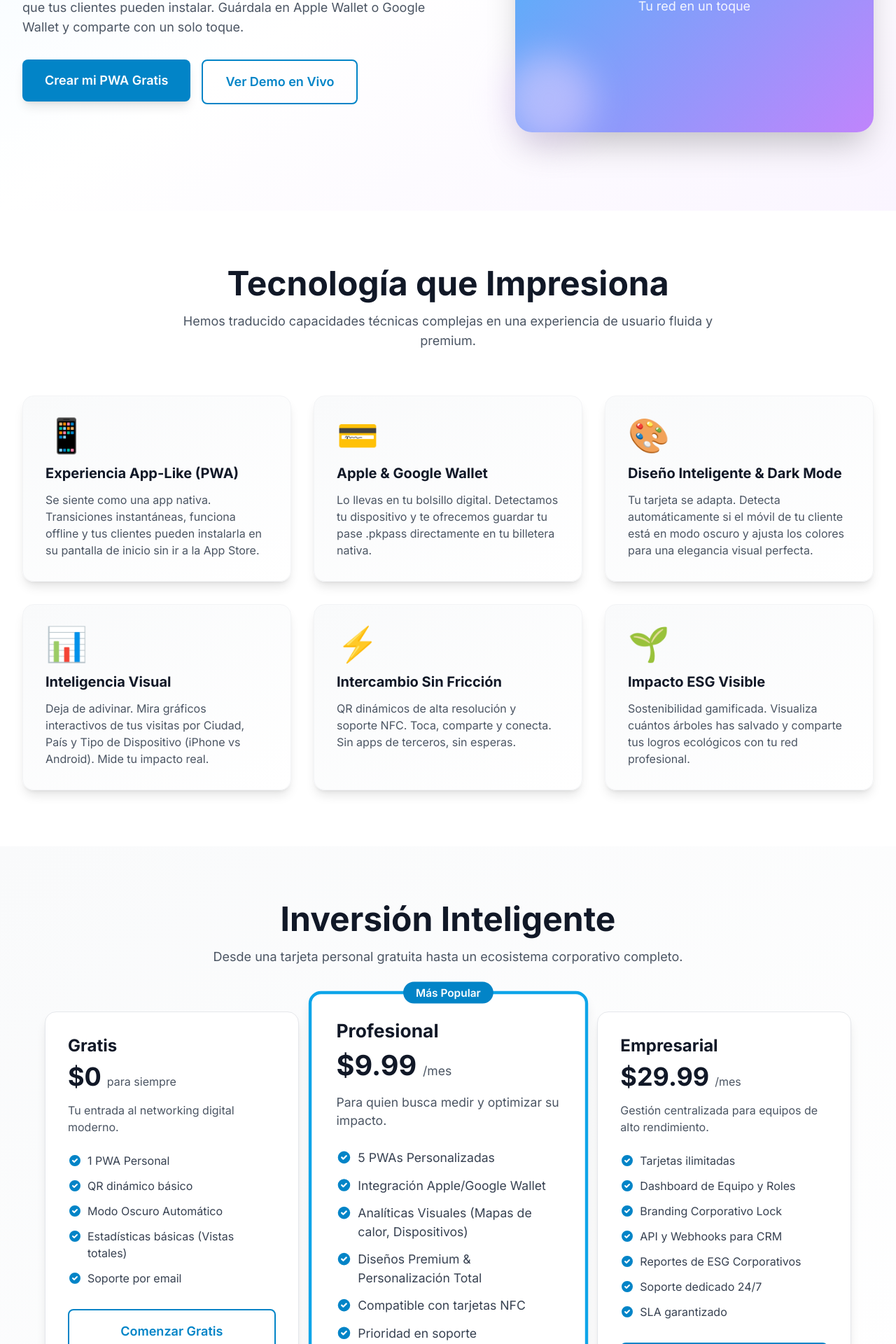
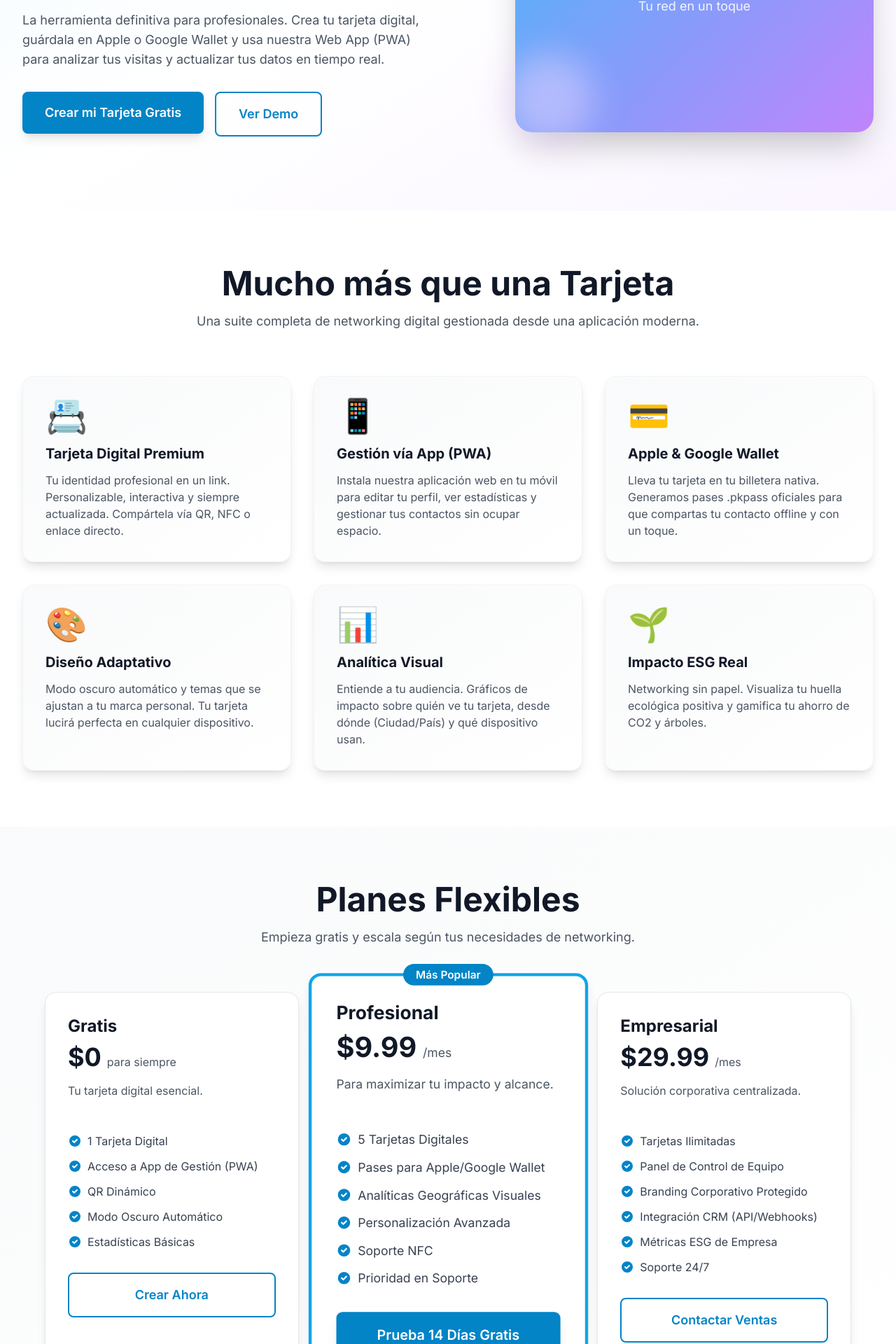
Before and after one commit to radhamesc-capellan/vcard_connect, a Next.js app: page / in a window 1280 px wide. Shown: the part 499-2419 px from the top of the page at 70% size. Built offline with nearby package versions, Linux system fonts and the light colour scheme.

Commit message:
Refine messaging: Pivot from 'PWA' to 'Digital Card' as primary product

```diff
--- a/src/data/landingPageData.ts
+++ b/src/data/landingPageData.ts
@@ -139,18 +139,18 @@ export const landingPageData: LandingPageData = {
   },
 
   seo: {
-    title: "vCard Connect - Tu Tarjeta Digital Premium & PWA",
+    title: "vCard Connect - La Tarjeta Digital Profesional",
     description:
-      "No es solo una web. Es tu App personal. Carga al instante, funciona offline y se integra nativamente en Apple Wallet y Google Wallet.",
+      "Crea tu Tarjeta de Presentación Digital y compártela al instante. Gestiona tus contactos desde nuestra App PWA y agrégala a tu Apple Wallet o Google Wallet.",
     keywords: [
       "vcard",
+      "tarjeta digital",
+      "business card",
       "pwa",
       "apple wallet",
       "google wallet",
-      "tarjeta digital",
       "networking",
       "nfc",
-      "business card",
     ],
     ogImage: "/og-image.svg", // Imagen para compartir en redes sociales
   },
@@ -158,98 +158,98 @@ export const landingPageData: LandingPageData = {
   navigation: {
     links: [
       { label: "Inicio", href: "#hero" },
-      { label: "Experiencia App", href: "#features" },
+      { label: "Funcionalidades", href: "#features" },
       { label: "Precios", href: "#pricing" },
       { label: "Contacto", href: "#contact" },
     ],
   },
 
   hero: {
-    title: "No es solo una Tarjeta. Es tu App Personal.",
-    subtitle: "Instalable. Rápida. Integrada en tu Wallet.",
+    title: "Tu Tarjeta de Presentación Digital. Reinventada.",
+    subtitle: "Comparte sin límites. Gestiona desde nuestra App PWA.",
     description:
-      "Vende tu imagen profesional con una Web App Progresiva (PWA) que tus clientes pueden instalar. Guárdala en Apple Wallet o Google Wallet y comparte con un solo toque.",
+      "La herramienta definitiva para profesionales. Crea tu tarjeta digital, guárdala en Apple o Google Wallet y usa nuestra Web App (PWA) para analizar tus visitas y actualizar tus datos en tiempo real.",
     ctaPrimary: {
-      text: "Crear mi PWA Gratis",
+      text: "Crear mi Tarjeta Gratis",
       href: "#contact",
     },
     ctaSecondary: {
-      text: "Ver Demo en Vivo",
+      text: "Ver Demo",
       href: "#features",
     },
     image: "/hero-image.svg", // Coloca una imagen hero en /public/
-    imageAlt: "vCard Connect corriendo como app nativa en iPhone y Android",
+    imageAlt: "Tarjeta Digital vCard Connect mostrada en un smartphone",
   },
 
   features: {
-    sectionTitle: "Tecnología que Impresiona",
+    sectionTitle: "Mucho más que una Tarjeta",
     sectionSubtitle:
-      "Hemos traducido capacidades técnicas complejas en una experiencia de usuario fluida y premium.",
+      "Una suite completa de networking digital gestionada desde una aplicación moderna.",
     items: [
       {
+        id: "feature-card",
+        title: "Tarjeta Digital Premium",
+        description:
+          "Tu identidad profesional en un link. Personalizable, interactiva y siempre actualizada. Compártela vía QR, NFC o enlace directo.",
+        icon: "📇",
+      },
+      {
         id: "feature-pwa",
-        title: "Experiencia App-Like (PWA)",
+        title: "Gestión vía App (PWA)",
         description:
-          "Se siente como una app nativa. Transiciones instantáneas, funciona offline y tus clientes pueden instalarla en su pantalla de inicio sin ir a la App Store.",
+          "Instala nuestra aplicación web en tu móvil para editar tu perfil, ver estadísticas y gestionar tus contactos sin ocupar espacio.",
         icon: "📱",
       },
       {
         id: "feature-wallet",
         title: "Apple & Google Wallet",
         description:
-          "Lo llevas en tu bolsillo digital. Detectamos tu dispositivo y te ofrecemos guardar tu pase .pkpass directamente en tu billetera nativa.",
+          "Lleva tu tarjeta en tu billetera nativa. Generamos pases .pkpass oficiales para que compartas tu contacto offline y con un toque.",
         icon: "💳",
       },
       {
         id: "feature-design",
-        title: "Diseño Inteligente & Dark Mode",
+        title: "Diseño Adaptativo",
         description:
-          "Tu tarjeta se adapta. Detecta automáticamente si el móvil de tu cliente está en modo oscuro y ajusta los colores para una elegancia visual perfecta.",
+          "Modo oscuro automático y temas que se ajustan a tu marca personal. Tu tarjeta lucirá perfecta en cualquier dispositivo.",
         icon: "🎨",
       },
       {
         id: "feature-analytics",
-        title: "Inteligencia Visual",
+        title: "Analítica Visual",
         description:
-          "Deja de adivinar. Mira gráficos interactivos de tus visitas por Ciudad, País y Tipo de Dispositivo (iPhone vs Android). Mide tu impacto real.",
+          "Entiende a tu audiencia. Gráficos de impacto sobre quién ve tu tarjeta, desde dónde (Ciudad/País) y qué dispositivo usan.",
         icon: "📊",
       },
       {
-        id: "feature-nfc",
-        title: "Intercambio Sin Fricción",
+        id: "feature-eco",
+        title: "Impacto ESG Real",
         description:
-          "QR dinámicos de alta resolución y soporte NFC. Toca, comparte y conecta. Sin apps de terceros, sin esperas.",
-        icon: "⚡",
-      },
-      {
-        id: "feature-eco",
-        title: "Impacto ESG Visible",
-        description:
-          "Sostenibilidad gamificada. Visualiza cuántos árboles has salvado y comparte tus logros ecológicos con tu red profesional.",
+          "Networking sin papel. Visualiza tu huella ecológica positiva y gamifica tu ahorro de CO2 y árboles.",
         icon: "🌱",
       },
     ],
   },
 
   pricing: {
-    sectionTitle: "Inversión Inteligente",
+    sectionTitle: "Planes Flexibles",
     sectionSubtitle:
-      "Desde una tarjeta personal gratuita hasta un ecosistema corporativo completo.",
+      "Empieza gratis y escala según tus necesidades de networking.",
     plans: [
       {
         id: "free",
         name: "Gratis",
         price: "$0",
         period: "para siempre",
-        description: "Tu entrada al networking digital moderno.",
+        description: "Tu tarjeta digital esencial.",
         features: [
-          "1 PWA Personal",
-          "QR dinámico básico",
+          "1 Tarjeta Digital",
+          "Acceso a App de Gestión (PWA)",
+          "QR Dinámico",
           "Modo Oscuro Automático",
-          "Estadísticas básicas (Vistas totales)",
-          "Soporte por email",
+          "Estadísticas Básicas",
         ],
-        ctaText: "Comenzar Gratis",
+        ctaText: "Crear Ahora",
         ctaLink: "#contact",
       },
       {
@@ -257,14 +257,14 @@ export const landingPageData: LandingPageData = {
         name: "Profesional",
         price: "$9.99",
         period: "/mes",
-        description: "Para quien busca medir y optimizar su impacto.",
+        description: "Para maximizar tu impacto y alcance.",
         features: [
-          "5 PWAs Personalizadas",
-          "Integración Apple/Google Wallet",
-          "Analíticas Visuales (Mapas de calor, Dispositivos)",
-          "Diseños Premium & Personalización Total",
-          "Compatible con tarjetas NFC",
-          "Prioridad en soporte",
+          "5 Tarjetas Digitales",
+          "Pases para Apple/Google Wallet",
+          "Analíticas Geográficas Visuales",
+          "Personalización Avanzada",
+          "Soporte NFC",
+          "Prioridad en Soporte",
         ],
         highlighted: true,
         ctaText: "Prueba 14 Días Gratis",
@@ -275,15 +275,14 @@ export const landingPageData: LandingPageData = {
         name: "Empresarial",
         price: "$29.99",
         period: "/mes",
-        description: "Gestión centralizada para equipos de alto rendimiento.",
+        description: "Solución corporativa centralizada.",
         features: [
-          "Tarjetas ilimitadas",
-          "Dashboard de Equipo y Roles",
-          "Branding Corporativo Lock",
-          "API y Webhooks para CRM",
-          "Reportes de ESG Corporativos",
-          "Soporte dedicado 24/7",
-          "SLA garantizado",
+          "Tarjetas Ilimitadas",
+          "Panel de Control de Equipo",
+          "Branding Corporativo Protegido",
+          "Integración CRM (API/Webhooks)",
+          "Métricas ESG de Empresa",
+          "Soporte 24/7",
         ],
         ctaText: "Contactar Ventas",
         ctaLink: "#contact",
@@ -292,20 +291,20 @@ export const landingPageData: LandingPageData = {
   },
 
   contact: {
-    sectionTitle: "¿Listo Para Modernizarte?",
+    sectionTitle: "¿Listo para conectar?",
     sectionSubtitle:
-      "Contáctanos y descubre cómo vCard Connect transforma simples contactos en conexiones de alto valor.",
+      "Únete a la revolución del networking digital con vCard Connect.",
     form: {
       nameLabel: "Nombre Completo",
       namePlaceholder: "Tu nombre",
       emailLabel: "Correo Profesional",
       emailPlaceholder: "tu@empresa.com",
       messageLabel: "Mensaje",
-      messagePlaceholder: "Me interesa para mi equipo de ventas...",
+      messagePlaceholder: "Tengo una duda sobre los planes...",
       submitButton: "Enviar Mensaje",
       sendingButton: "Enviando...",
       successMessage:
-        "¡Mensaje enviado! Un experto en networking digital te contactará pronto.",
+        "¡Recibido! Nos pondremos en contacto contigo muy pronto.",
       errorMessage:
         "Hubo un error al enviar tu mensaje. Por favor, intenta nuevamente.",
     },
@@ -318,7 +317,7 @@ export const landingPageData: LandingPageData = {
 
   footer: {
     aboutText:
-      "vCard Connect redefine el networking con tecnología PWA, Wallet y Analítica Visual. Conectamos profesionales de forma inteligente, rápida y sostenible.",
+      "vCard Connect es la plataforma de tarjetas de presentación digitales líder. Combina diseño premium, tecnología Wallet y gestión PWA para profesionales modernos.",
     socialLinks: [
       {
         name: "X",
```
